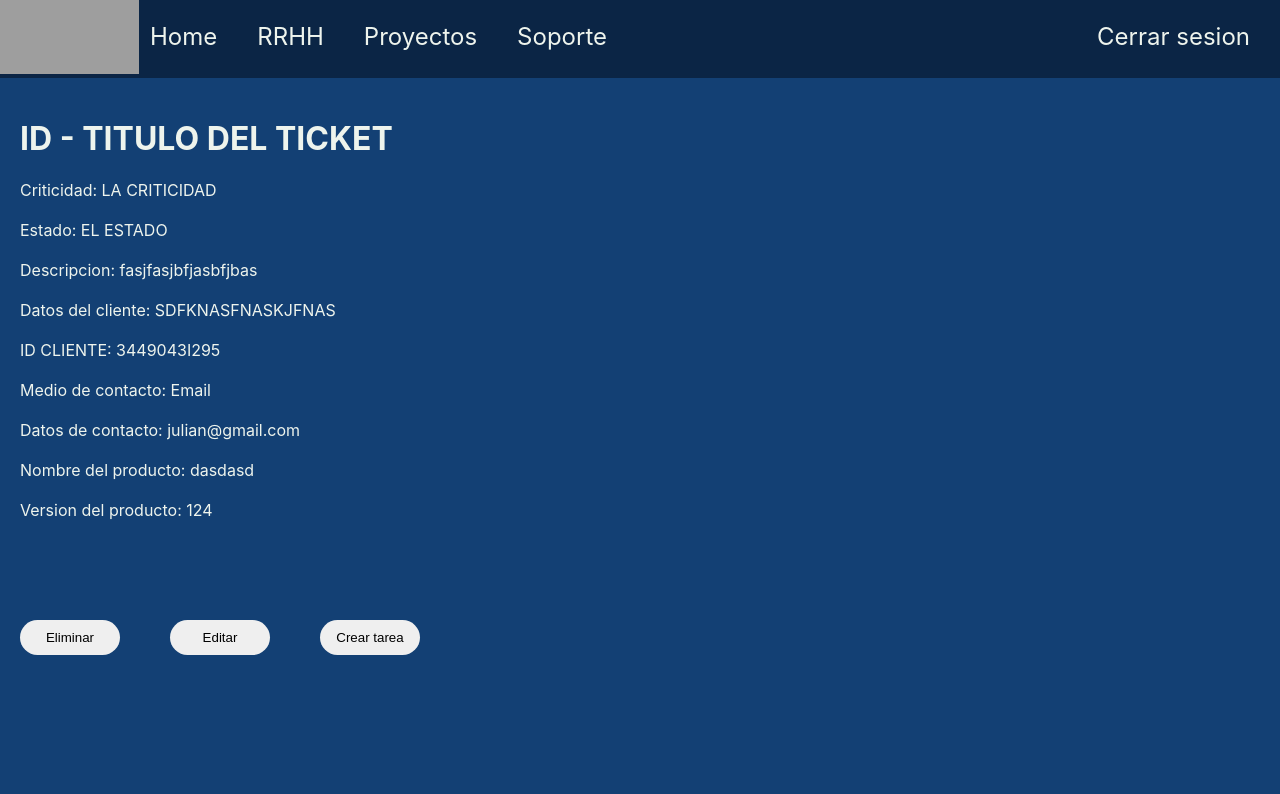
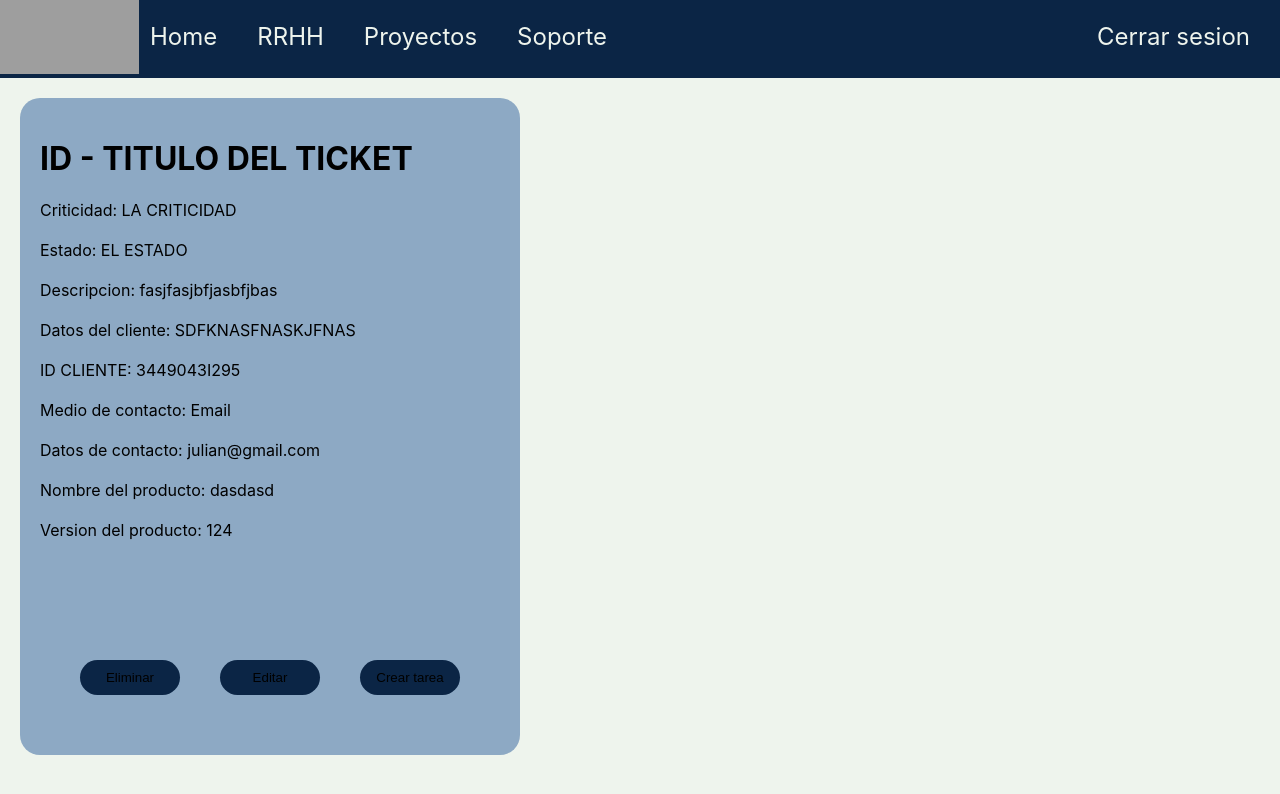
Before and after one commit to BrunoPasca/tribu_2_2022_2c, a Next.js app: page /moduloSoporte/ticketView in a window 1280 px wide. Shown: the top 794 px of the page. Built offline with nearby package versions, Linux system fonts and the light colour scheme; grey boxes are pictures that could not be loaded.

Commit message:
ticket view

```diff
--- a/pages/moduloRecursos/cargarDatos.tsx
+++ b/pages/moduloRecursos/cargarDatos.tsx
@@ -1,4 +1,4 @@
-import React, { useEffect } from "react"
+import React, { useEffect } from "react";
 import DatePicker  from "react-datepicker";
 import "react-datepicker/dist/react-datepicker.css";
 import styles from '../../styles/recursos.module.css'
@@ -87,7 +87,6 @@ export default function CrearReporteTrabajo() {
         const areNotEmpty = Object.values(formData).every(
             value => value != ""
         );
-
         return areNotEmpty;
     }
 
@@ -106,6 +105,7 @@ export default function CrearReporteTrabajo() {
     function handleClickCancelar() {
         window.location.href = "/"
     }
+
 
     return (
 
--- a/pages/moduloSoporte/ticketView.tsx
+++ b/pages/moduloSoporte/ticketView.tsx
@@ -14,6 +14,7 @@ export default function TicketView() {
 
         <div className={styles.ticketView}>
 
+            <div className={styles.camposView}>
                 <h1>ID - TITULO DEL TICKET</h1>
 
 
@@ -34,7 +35,7 @@ export default function TicketView() {
                     <a href='/moduloSoporte/ticketEdit'><button>Editar</button></a>
                     <button>Crear tarea</button>
                 </div>
-
+            </div>
         </div>
 
         </>
--- a/styles/ticket.module.css
+++ b/styles/ticket.module.css
@@ -81,8 +81,8 @@
 
   .ticketView{
     padding: 20px;
-    background-color: #134074;
-    color: #EEF4ED;
+    background-color: #EEF4ED;
+    color: black;
     height: 100vh;
   }
   .ticketView div{
@@ -91,14 +91,21 @@
 
   .botonesView{
     margin-top: 100px;
+    text-align: center;
   }
   .botonesView button{
-    margin-right: 50px;
+    margin: 20px;
     padding: 10px;
     border-radius: 30px;
     width: 100px;
+    background-color: #0B2545;
+    border: none
+  }
 
-    border: none
+  .botonesView button:hover{
+    box-shadow: 0px 0px 10px rgb(82, 82, 82);
+    background-color: #134074;
+
   }
 
   .ticketCard{
@@ -126,3 +133,10 @@
   border-color: #0B2545;
   box-shadow: 0px 0px 10px rgb(82, 82, 82);
 }
+
+.camposView{
+  background-color: #8DA9C4;
+  width: 500px;
+  padding: 20px;
+  border-radius: 20px;
+}
```
Also changed, not shown: package.json (+5 -2 lines), 1 other file (tests, documents, lock files or other folders). Lines whose indentation alone changed are shown as unchanged.
